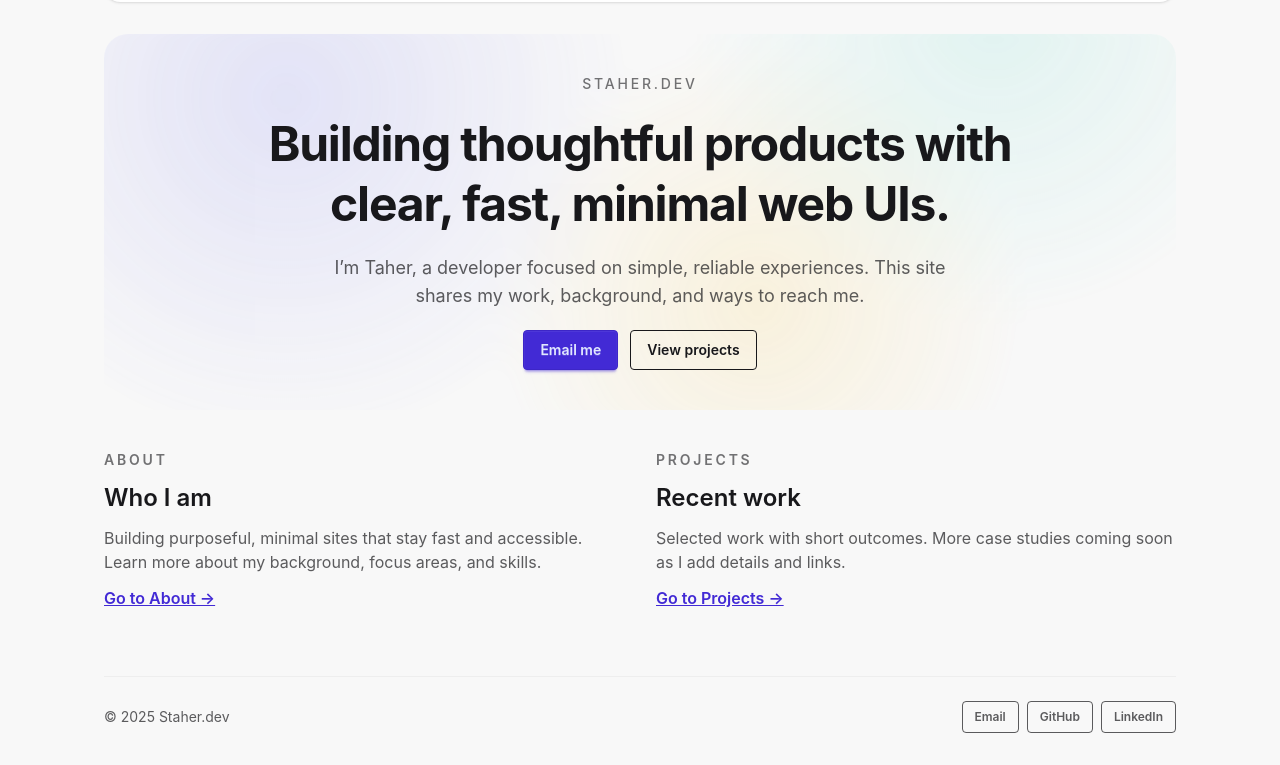
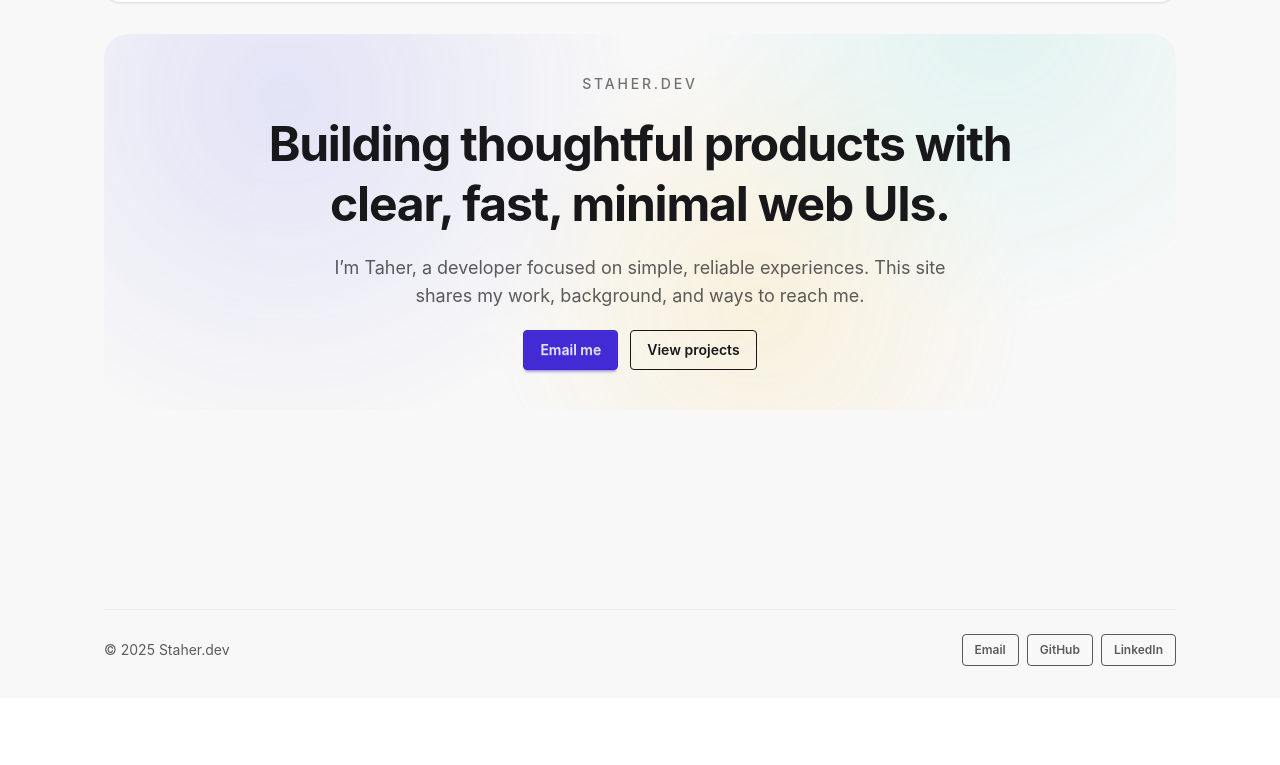
Before and after one commit to staher/staher.dev, an Astro site: page / in a window 1280 px wide. Shown: the part 102-867 px from the top of the page. After the commit the page ends 800 px from the top, so only its background shows below. Built offline with nearby package versions, Linux system fonts and the light colour scheme; Astro itself is replaced by a stand-in of ours.

Commit message:
remove about and project cards from home

```diff
--- a/src/pages/index.astro
+++ b/src/pages/index.astro
@@ -28,34 +28,5 @@ import { siteMeta } from '../data/site'
         </div>
       </div>
     </section>
-
-    <section class="grid gap-8 sm:grid-cols-2">
-      <div class="flex flex-col gap-3 text-center sm:text-left">
-        <p class="text-sm font-semibold uppercase tracking-[0.2em] text-base-content/60">About</p>
-        <h2 class="text-2xl font-semibold">Who I am</h2>
-        <p class="text-base text-base-content/70">
-          Building purposeful, minimal sites that stay fast and accessible. Learn more about my
-          background, focus areas, and skills.
-        </p>
-        <div>
-          <a class="link link-primary font-semibold" href="/about">
-            Go to About →
-          </a>
-        </div>
-      </div>
-      <div class="flex flex-col gap-3 text-center sm:text-left">
-        <p class="text-sm font-semibold uppercase tracking-[0.2em] text-base-content/60">Projects</p>
-        <h2 class="text-2xl font-semibold">Recent work</h2>
-        <p class="text-base text-base-content/70">
-          Selected work with short outcomes. More case studies coming soon as I add details and
-          links.
-        </p>
-        <div>
-          <a class="link link-primary font-semibold" href="/projects">
-            Go to Projects →
-          </a>
-        </div>
-      </div>
-    </section>
   </div>
 </BaseLayout>
```
